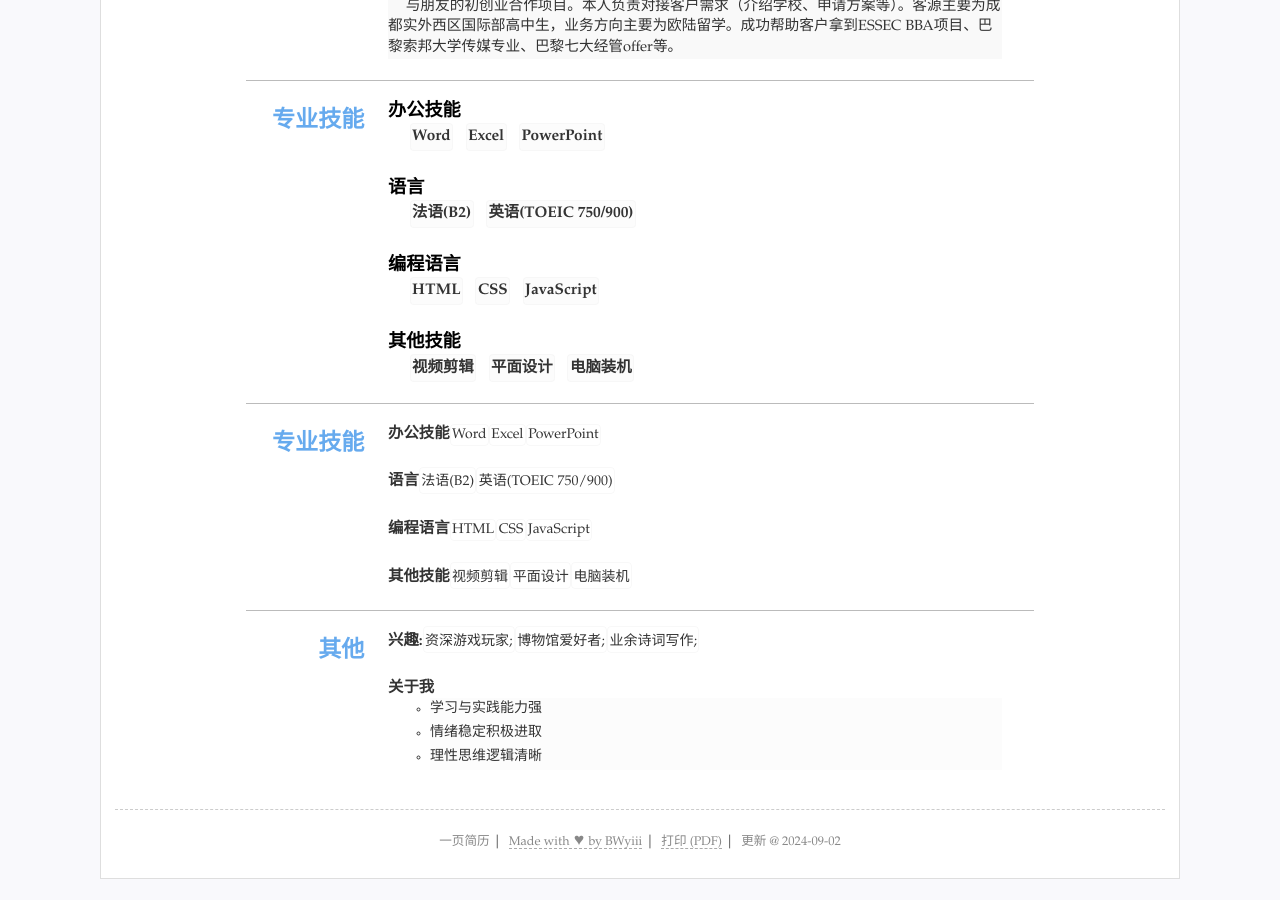
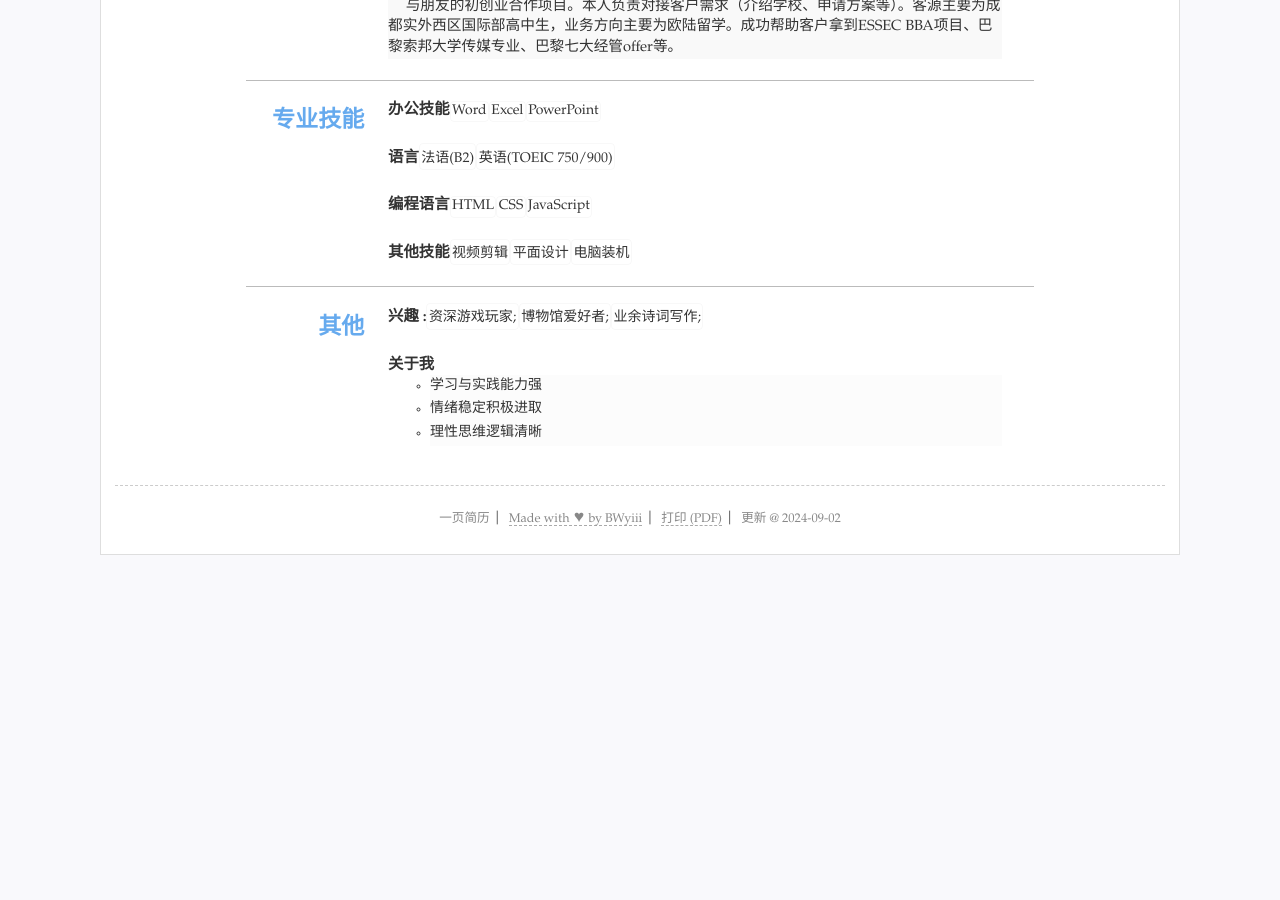
Before and after one commit to BWyiii/-, a Jekyll site: the page built from index.html, in a window 1280 px wide and 900 px high, scrolled down 915 px. Built offline with Jekyll 4.4.1, drawn with Linux system fonts in a browser that asks for light colours; after the commit the page ends 1491 px from its top, so only the background shows below that.

Commit message:
Update resume.yml

```diff
--- a/_data/resume.yml
+++ b/_data/resume.yml
@@ -67,33 +67,9 @@ main: #简历主要内容，
     detail: 与朋友的初创业合作项目。本人负责对接客户需求（介绍学校、申请方案等）。客源主要为成都实外西区国际部高中生，业务方向主要为欧陆留学。成功帮助客户拿到ESSEC BBA项目、巴黎索邦大学传媒专业、巴黎七大经管offer等。
     open: open
 
-- type: skills
-  name: 专业技能
-  content:
-
-  - title: 办公技能
-    items: #itmems 可以小块的方式显示
-    - Word
-    - Excel
-    - PowerPoint
-  - title: 语言
-    items: #itmems 可以小块的方式显示
-    - 法语(B2)
-    - 英语(TOEIC 750/900)
-  - title: 编程语言
-    items: #itmems 可以小块的方式显示
-    - HTML
-    - CSS
-    - JavaScript
-  - title: 其他技能
-    items: #itmems 可以小块的方式显示
-    - 视频剪辑
-    - 平面设计
-    - 电脑装机
-
 #others 其他简略内容(列表)
 others: #其他列表显示
-- type: skills
+- type: others
   name: 专业技能
   content:
 
@@ -120,7 +96,7 @@ others: #其他列表显示
 - type: others #ID可以为空
   name: '其他'
   content: #选择需要的格式
-  - title: "兴趣:"
+  - title: "兴趣 : "
     items: #单行列表
     - 资深游戏玩家;
     - 博物馆爱好者;
```
